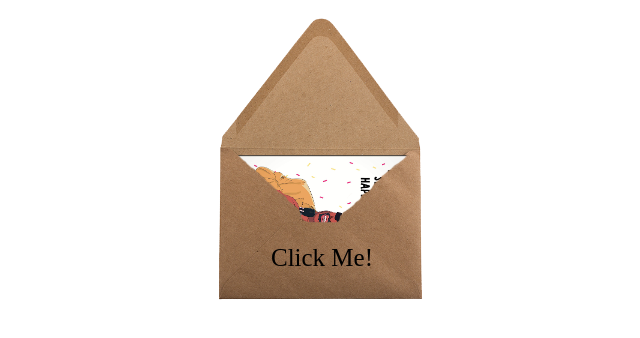
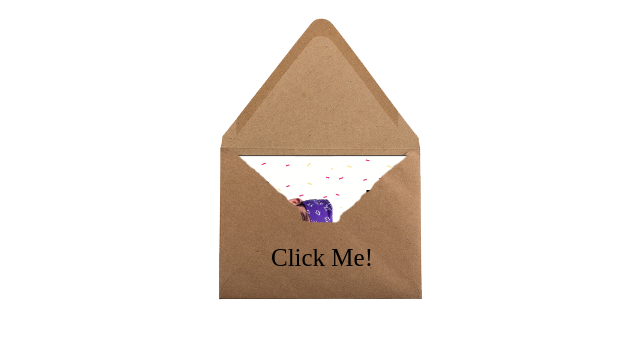
Before and after one commit to Afer/my-website, a website: page bday/surprise.html in a window 1280 px wide. Shown: the whole page, without its empty margins (318-958 px from the left). Drawn offline with Linux system fonts and the light colour scheme.

Commit message:
Update bday.css

```diff
--- a/bday/css/bday.css
+++ b/bday/css/bday.css
@@ -57,7 +57,7 @@ div.bdayCard.permanentOut.hideClick::after {
 }
 
 .card-front {
-    background-image: url(../images/steevie_front.png);
+    background-image: url(../images/prison_mike_outside_text.png);
     z-index: 5;
 }
 
```
